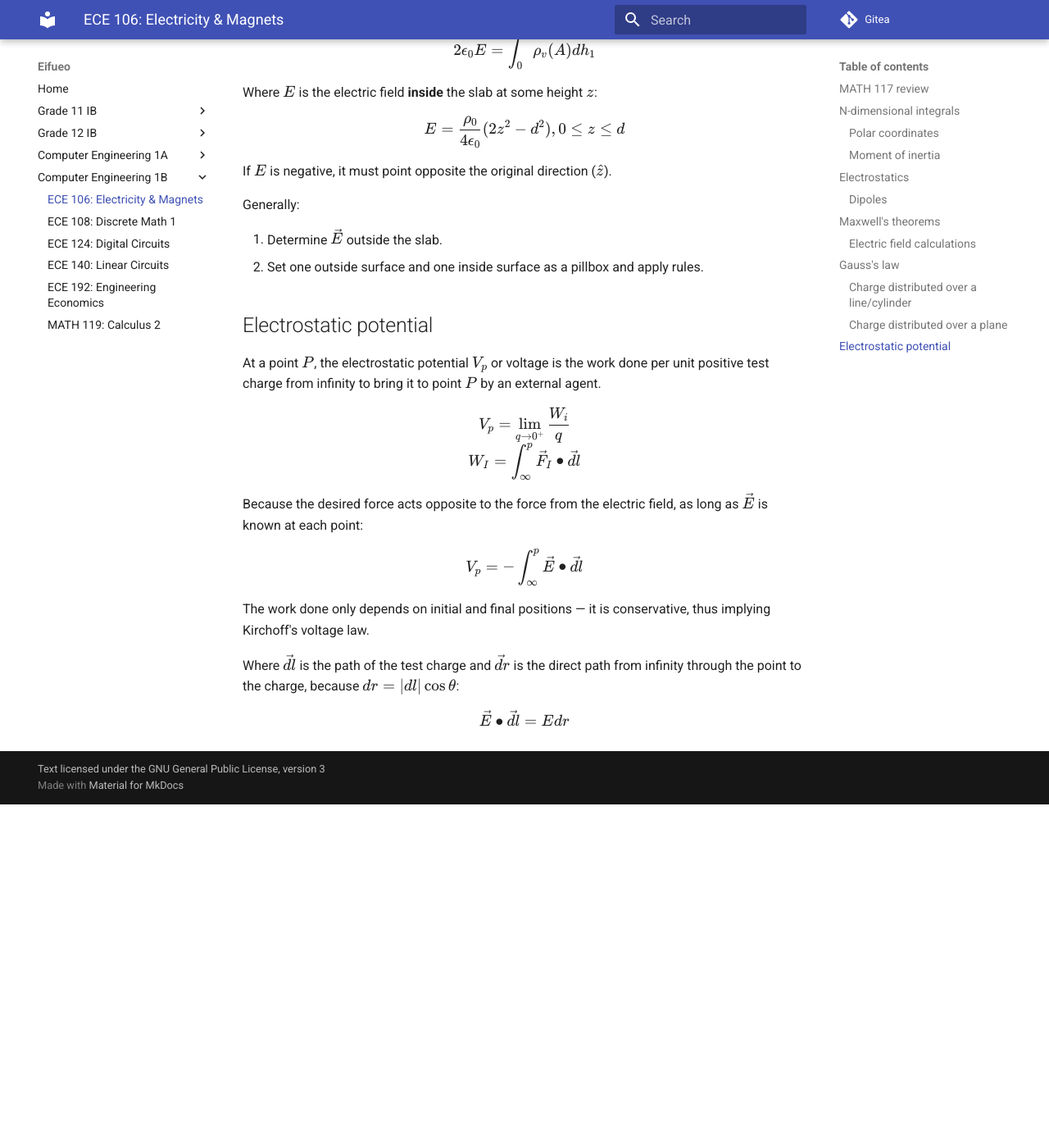
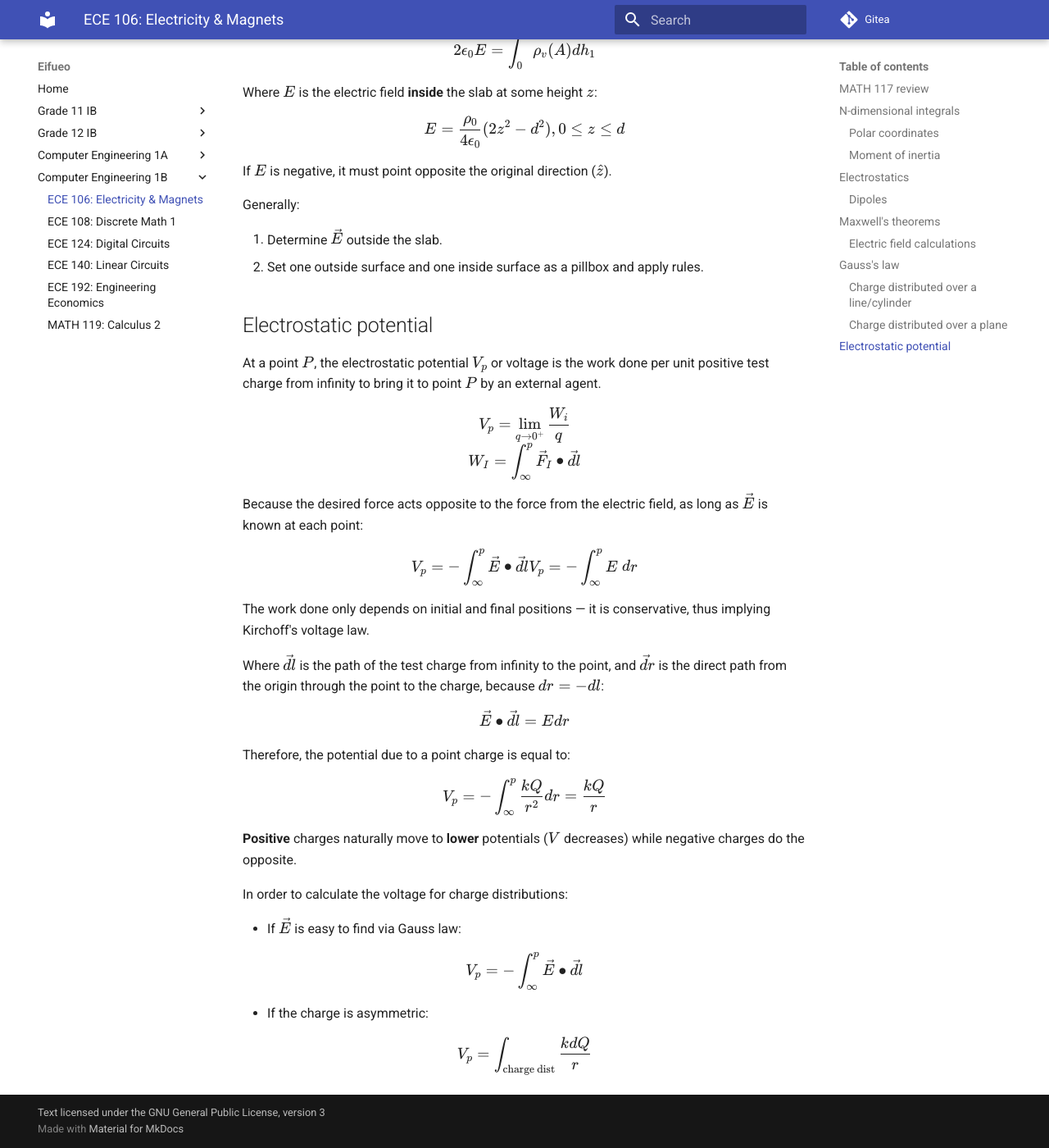
Before and after one commit to potatoeggy/eifueo, an MkDocs documentation site: the page built from docs/1b/ece106.md, in a window 1280 px wide and 1400 px high, scrolled down 8473 px. Shown: the whole window at 82% size. Built offline with MkDocs 1.6.1 and Material for MkDocs 9.7.7, drawn with Linux system fonts in a browser that asks for light colours; before the commit the page ends 9454 px from its top, so only the background shows below that.

Commit message:
ece106: add point charge stuffs

```diff
--- a/docs/1b/ece106.md
+++ b/docs/1b/ece106.md
@@ -322,10 +322,29 @@ $$
 
 Because the desired force acts opposite to the force from the electric field, as long as $\vec E$ is known at each point:
 
-$$V_p=-\int^p_\infty\vec E\bullet\vec{dl}$$
+$$
+V_p=-\int^p_\infty\vec E\bullet\vec{dl}
+V_p=-\int^p_\infty E\ dr
+$$
 
 The work done only depends on initial and final positions — it is conservative, thus implying Kirchoff's voltage law.
 
-Where $\vec dl$ is the path of the test charge and $\vec dr$ is the direct path from infinity through the point to the charge, because $dr=|dl|\cos\theta$:
+Where $\vec dl$ is the path of the test charge from infinity to the point, and $\vec dr$ is the direct path from the origin through the point to the charge, because $dr=-dl$:
 
 $$\vec E\bullet\vec{dl}=Edr$$
+
+Therefore, the potential due to a point charge is equal to:
+
+$$V_p=-\int^p_\infty\frac{kQ}{r^2}dr=\frac{kQ}{r}$$
+
+**Positive** charges naturally move to **lower** potentials ($V$ decreases) while negative charges do the opposite.
+
+In order to calculate the voltage for charge distributions:
+
+- If $\vec E$ is easy to find via Gauss law:
+
+$$V_p=-\int^p_\infty\vec E\bullet\vec{dl}$$
+
+- If the charge is asymmetric:
+
+$$V_p=\int_\text{charge dist}\frac{kdQ}{r}$$
```
